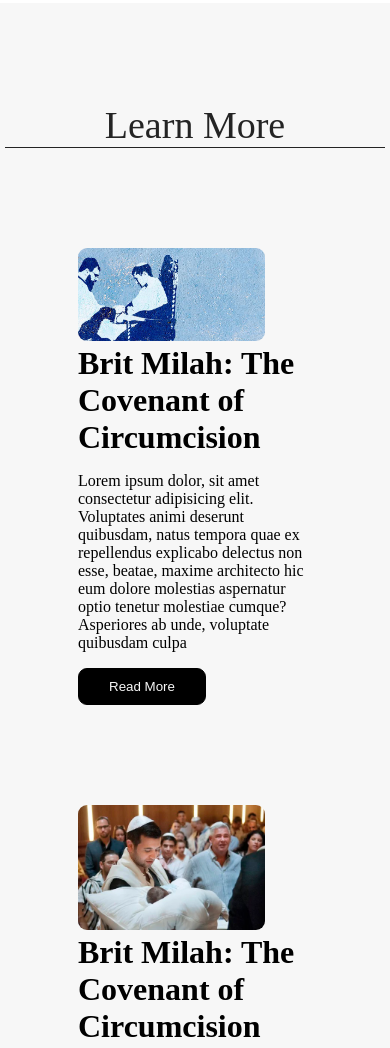
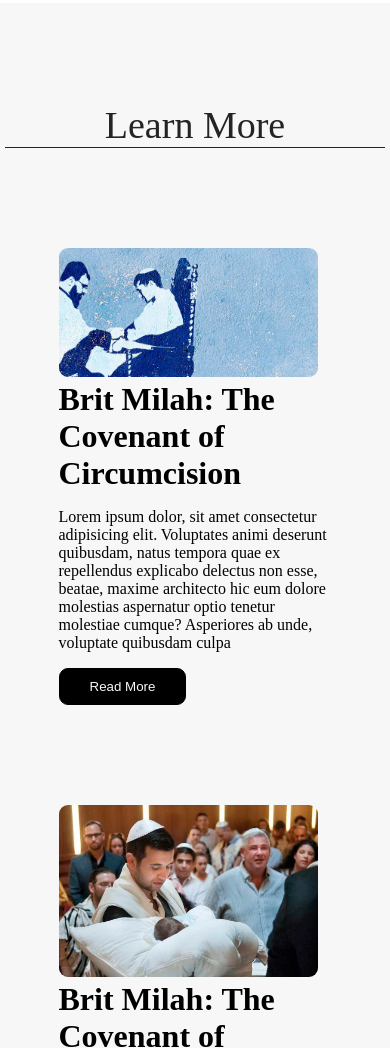
Before and after one commit to zev74/themohel, a plain HTML site: page index.html in a window 390 px wide. Shown: the part 841-1889 px from the top of the page. Drawn offline with Linux system fonts and the light colour scheme; grey boxes are pictures that could not be loaded.

Commit message:
Update index.css

```diff
--- a/index.css
+++ b/index.css
@@ -142,7 +142,7 @@ h1 {
   .contentSectionRow {
     flex-direction: column;
     align-items: center;
-    padding: 0px 10% 0px 10%;
+    padding: 0px 5% 0px 5%;
   }
 
   .contentSectionRow:nth-child(even) {
@@ -152,8 +152,8 @@ h1 {
 
   .contentImage {
     border-radius: 9px;
-    max-width: 80%;
-    max-height: 60%px;
+    max-width: 95%;
+    max-height: 85%px;
 }
 
   .mobileFooter {
```
